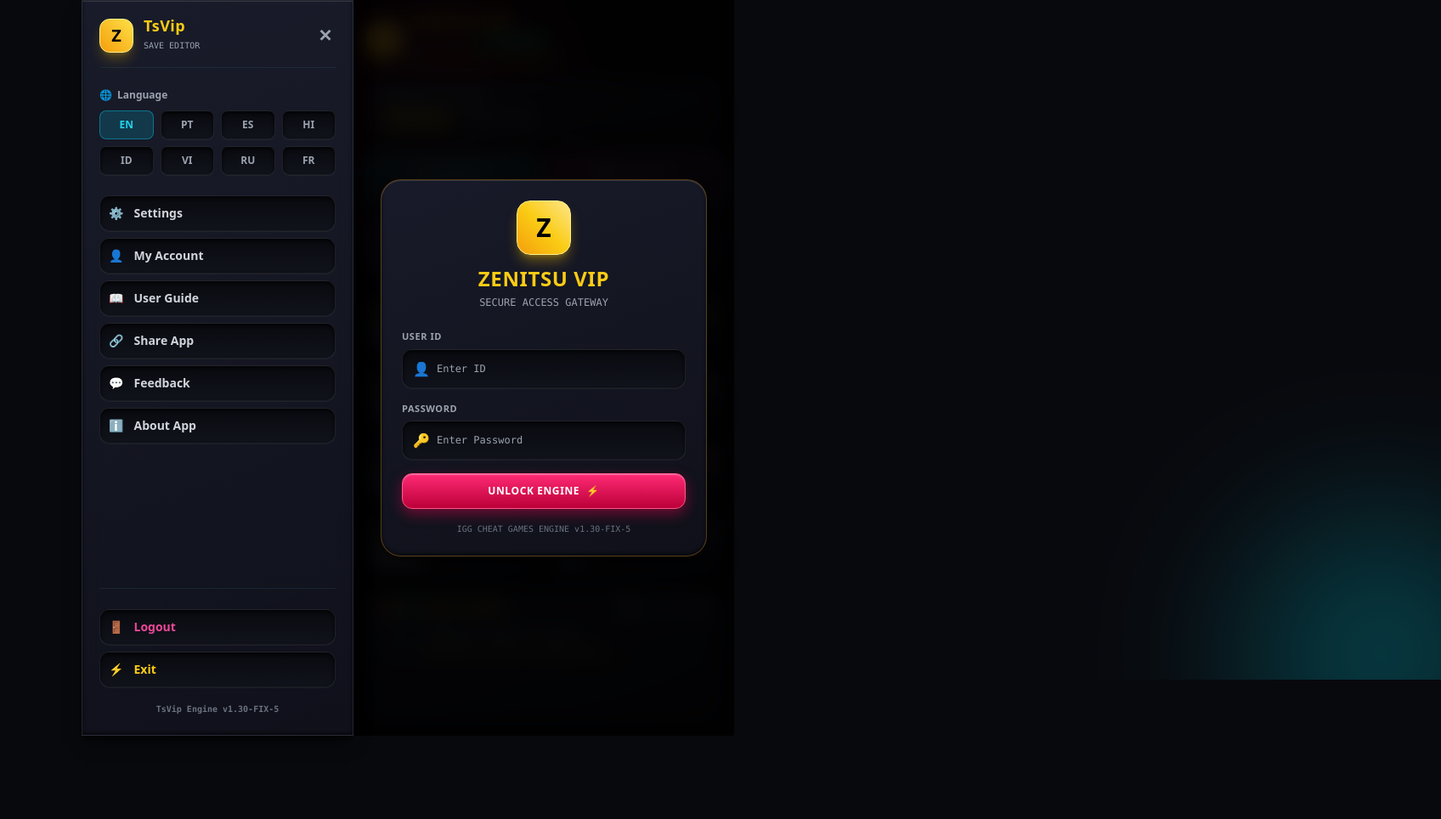
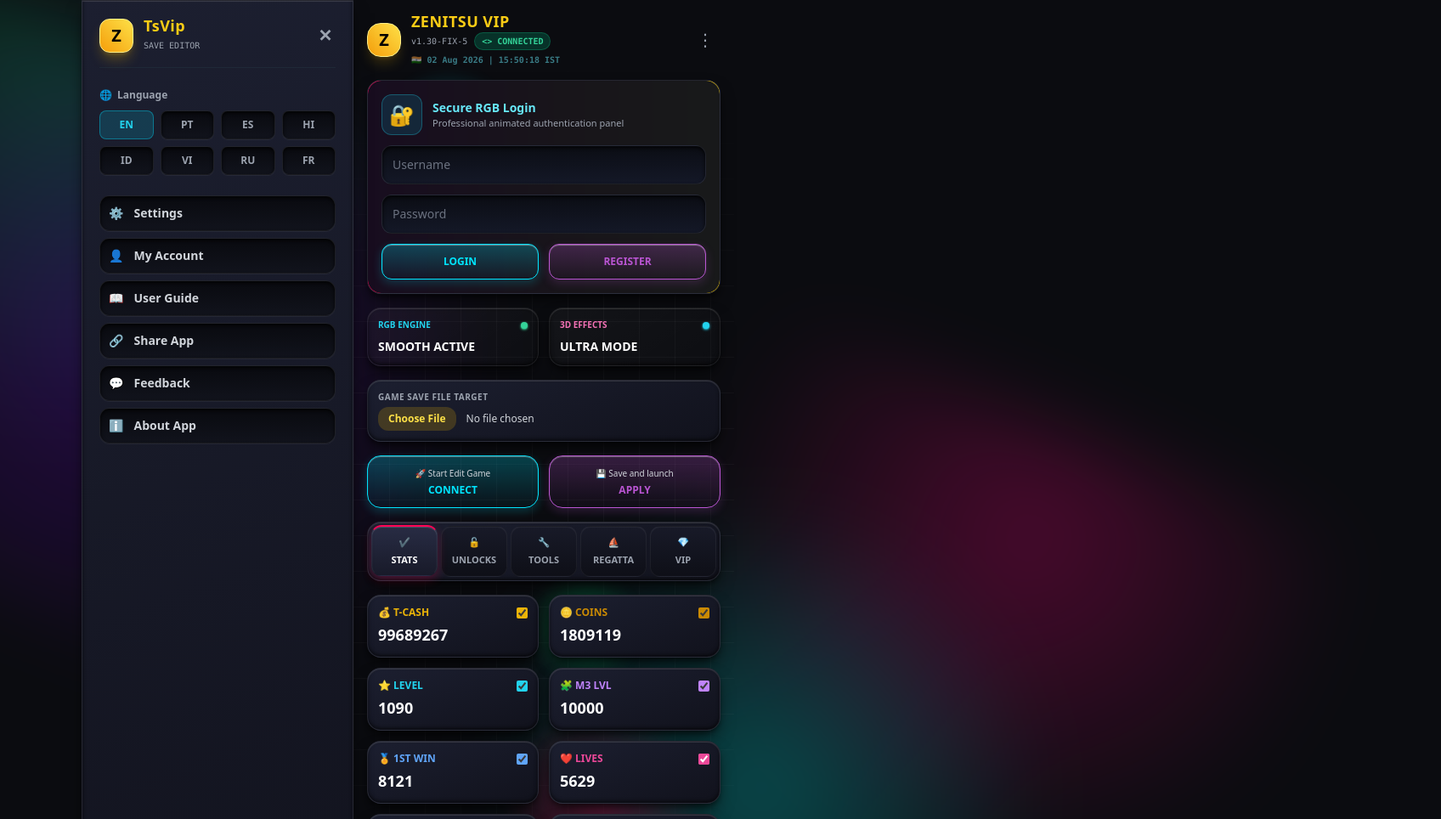
Before and after one commit to Aditya4650-am/zenitsu-vip-editor, a website: page public/index.html in a window 1280 px wide. Shown: the top 964 px of the page at 85% size, 1696 px wide, since content can reach past the window. Before the commit the page ends 866 px from the top, so only its background shows below. Drawn offline with nearby package versions, Linux system fonts and the light colour scheme.

Commit message:
Add files via upload

```diff
--- a/public/index.html
+++ b/public/index.html
@@ -7,9 +7,9 @@
     <script src="https://cdn.tailwindcss.com"></script>
     <style>
         :root {
-            --bg-dark: #08090d;
+            --bg-dark: #0b0c10;
             --card-base: #141622;
-            --card-border: rgba(255, 255, 255, 0.08);
+            --card-border: #232738;
             --neon-blue: #00e5ff;
             --neon-purple: #ba55d3;
             --neon-gold: #fbbf24;
@@ -21,66 +21,26 @@
             color: #ffffff;
             font-family: ui-sans-serif, system-ui, sans-serif;
             perspective: 1000px;
-            overflow-x: hidden;
-        }
-
-        /* 3D Animated Ambient Background Orbs */
-        .ambient-bg {
-            position: fixed;
-            top: 0;
-            left: 0;
-            width: 100vw;
-            height: 100vh;
-            z-index: -1;
-            overflow: hidden;
-            pointer-events: none;
-        }
-        .orb {
-            position: absolute;
-            border-radius: 50%;
-            filter: blur(80px);
-            opacity: 0.35;
-            animation: floatOrb 12s infinite ease-in-out alternate;
-        }
-        .orb-1 {
-            width: 280px;
-            height: 280px;
-            background: radial-gradient(circle, var(--neon-pink), transparent);
-            top: -50px;
-            left: -50px;
-        }
-        .orb-2 {
-            width: 320px;
-            height: 320px;
-            background: radial-gradient(circle, var(--neon-blue), transparent);
-            bottom: -80px;
-            right: -50px;
-            animation-delay: -6s;
-        }
-        @keyframes floatOrb {
-            0% { transform: translate(0, 0) scale(1) rotate(0deg); }
-            100% { transform: translate(40px, 50px) scale(1.15) rotate(180deg); }
         }
 
         /* Realistic 3D Box & Container Effects */
         .card-3d {
-            background: linear-gradient(160deg, rgba(28, 31, 48, 0.85) 0%, rgba(17, 18, 28, 0.9) 100%);
-            border: 1px solid var(--card-border);
+            background: linear-gradient(160deg, #1c1f30 0%, #11121c 100%);
+            border: 1px solid rgba(255, 255, 255, 0.08);
             box-shadow:
                 0 10px 20px -5px rgba(0, 0, 0, 0.7),
                 0 4px 6px -2px rgba(0, 0, 0, 0.5),
                 inset 0 1px 1px 0 rgba(255, 255, 255, 0.15),
                 inset 0 -2px 4px 0 rgba(0, 0, 0, 0.6);
-            transition: transform 0.3s cubic-bezier(0.2, 0.8, 0.2, 1), box-shadow 0.3s ease;
+            transition: transform 0.25s cubic-bezier(0.2, 0.8, 0.2, 1), box-shadow 0.25s ease;
             transform-style: preserve-3d;
-            backdrop-filter: blur(12px);
         }
 
         .card-3d:hover {
-            transform: translateY(-3px) rotateX(2deg) rotateY(-1deg);
+            transform: translateY(-3px) rotateX(3deg);
             box-shadow:
-                0 18px 30px -5px rgba(0, 0, 0, 0.8),
-                0 8px 12px -2px rgba(0, 0, 0, 0.6),
+                0 15px 25px -5px rgba(0, 0, 0, 0.8),
+                0 8px 10px -2px rgba(0, 0, 0, 0.6),
                 inset 0 1px 2px 0 rgba(255, 255, 255, 0.25);
         }
 
@@ -167,90 +127,147 @@
             background: linear-gradient(180deg, #090a0f 0%, #11131c 100%);
             border: 1px solid rgba(255, 255, 255, 0.07);
             box-shadow: inset 0 2px 4px rgba(0, 0, 0, 0.8), 0 1px 0 rgba(255, 255, 255, 0.05);
-            transition: border-color 0.2s ease, box-shadow 0.2s ease;
-        }
-        .input-3d:focus-within, .input-3d:focus {
-            border-color: var(--neon-blue);
-            box-shadow: inset 0 2px 4px rgba(0, 0, 0, 0.8), 0 0 10px rgba(0, 229, 255, 0.3);
         }
 
-        /* Login Screen 3D Entrance Effect */
-        #login-screen {
-            animation: loginEntrance 0.6s cubic-bezier(0.2, 0.8, 0.2, 1) forwards;
+        /* ===== RGB ULTRA ENGINE ADDITIONS ===== */
+        .rgb-bg {
+            position: fixed;
+            inset: -20%;
+            background:
+                radial-gradient(circle at 20% 20%, rgba(255,0,128,0.25), transparent 25%),
+                radial-gradient(circle at 80% 30%, rgba(0,255,255,0.25), transparent 25%),
+                radial-gradient(circle at 50% 80%, rgba(128,0,255,0.22), transparent 30%),
+                radial-gradient(circle at 10% 90%, rgba(0,255,128,0.18), transparent 25%);
+            filter: blur(40px);
+            animation: rgbFlow 16s linear infinite;
+            z-index: -3;
         }
-        @keyframes loginEntrance {
-            from {
-                opacity: 0;
-                transform: scale(0.9) rotateX(15deg) translateY(30px);
+
+        .rgb-mesh {
+            position: fixed;
+            inset: 0;
+            background-image:
+                linear-gradient(rgba(255,255,255,0.03) 1px, transparent 1px),
+                linear-gradient(90deg, rgba(255,255,255,0.03) 1px, transparent 1px);
+            background-size: 42px 42px;
+            mask-image: radial-gradient(circle at center, black 45%, transparent 85%);
+            z-index: -2;
         }
-            to {
-                opacity: 1;
-                transform: scale(1) rotateX(0deg) translateY(0);
+
+        .floating-orb {
+            position: fixed;
+            border-radius: 50%;
+            filter: blur(8px);
+            opacity: 0.7;
+            animation: floatOrb 10s ease-in-out infinite;
+            z-index: -1;
         }
+
+        .orb-1 {
+            width: 180px;
+            height: 180px;
+            background: radial-gradient(circle, rgba(0,229,255,0.55), transparent 70%);
+            top: 8%;
+            left: 5%;
         }
-        .shake-3d {
-            animation: shake3D 0.4s ease-in-out;
+
+        .orb-2 {
+            width: 240px;
+            height: 240px;
+            background: radial-gradient(circle, rgba(255,0,85,0.45), transparent 70%);
+            bottom: 12%;
+            right: 8%;
+            animation-delay: -3s;
         }
-        @keyframes shake3D {
-            0%, 100% { transform: translateX(0); }
-            20%, 60% { transform: translateX(-10px) rotateY(-5deg); }
-            40%, 80% { transform: translateX(10px) rotateY(5deg); }
+
+        .orb-3 {
+            width: 140px;
+            height: 140px;
+            background: radial-gradient(circle, rgba(0,255,128,0.45), transparent 70%);
+            top: 55%;
+            left: 45%;
+            animation-delay: -6s;
         }
+
+        .rgb-login-panel {
+            position: relative;
+            overflow: hidden;
+        }
+
+        .rgb-login-panel::before {
+            content: '';
+            position: absolute;
+            inset: -2px;
+            background: linear-gradient(
+                90deg,
+                #ff0055,
+                #ff8a00,
+                #ffee00,
+                #00ff88,
+                #00e5ff,
+                #7b2cff,
+                #ff00aa,
+                #ff0055
+            );
+            background-size: 400% 400%;
+            animation: borderRun 5s linear infinite;
+            z-index: 0;
+        }
+
+        .rgb-login-inner {
+            position: relative;
+            z-index: 1;
+            background: rgba(10,14,28,0.94);
+            border-radius: 1rem;
+            padding: 1rem;
+        }
+
+        .rgb-input {
+            background: linear-gradient(180deg, #0b0d14 0%, #141827 100%);
+            border: 1px solid rgba(255,255,255,0.08);
+            box-shadow: inset 0 2px 4px rgba(0,0,0,0.8);
+        }
+
+        .rgb-input:focus {
+            border-color: var(--neon-blue);
+            box-shadow:
+                0 0 18px rgba(0,229,255,0.28),
+                inset 0 2px 4px rgba(0,0,0,0.8);
+            outline: none;
+        }
+
+        .rgb-status-card {
+            background: linear-gradient(145deg, rgba(255,255,255,0.04), rgba(255,255,255,0.01));
+            border: 1px solid rgba(255,255,255,0.06);
+        }
+
+        @keyframes rgbFlow {
+            0% { transform: scale(1) rotate(0deg); }
+            50% { transform: scale(1.08) rotate(180deg); }
+            100% { transform: scale(1) rotate(360deg); }
+        }
+
+        @keyframes borderRun {
+            0% { background-position: 0% 50%; }
+            100% { background-position: 400% 50%; }
+        }
+
+        @keyframes floatOrb {
+            0%,100% { transform: translateY(0px); }
+            50% { transform: translateY(-18px); }
+        }
+
     </style>
 </head>
-<body class="p-4 max-w-md mx-auto min-h-screen flex flex-col justify-between relative">
 
-    <!-- AMBIENT 3D ORB BACKGROUND -->
-    <div class="ambient-bg">
-        <div class="orb orb-1"></div>
-        <div class="orb orb-2"></div>
-    </div>
+<body class="p-4 max-w-md mx-auto min-h-screen flex flex-col justify-between relative overflow-x-hidden">
 
-    <!-- 3D LOGIN SECTION OVERLAY -->
-    <div id="login-overlay" class="fixed inset-0 bg-black/85 backdrop-blur-md z-50 flex items-center justify-center p-4">
-        <div id="login-screen" class="card-3d w-full max-w-sm p-6 rounded-3xl relative overflow-hidden border border-amber-500/30">
-            <!-- Header Branding -->
-            <div class="text-center mb-6">
-                <div class="w-16 h-16 mx-auto bg-gradient-to-tr from-amber-500 via-yellow-400 to-amber-200 rounded-2xl flex items-center justify-center font-black text-3xl text-black shadow-lg shadow-yellow-500/40 border border-yellow-200 mb-3 transform hover:rotate-6 transition-transform">
-                    Z
-                </div>
-                <h1 class="font-black text-2xl tracking-wide text-yellow-400">ZENITSU VIP</h1>
-                <p class="text-xs text-gray-400 font-mono mt-1">SECURE ACCESS GATEWAY</p>
-            </div>
+    <div class="rgb-bg"></div>
+    <div class="rgb-mesh"></div>
+    <div class="floating-orb orb-1"></div>
+    <div class="floating-orb orb-2"></div>
+    <div class="floating-orb orb-3"></div>
 
-            <!-- Login Form -->
-            <form id="loginForm" onsubmit="handleLogin(event)" class="space-y-4">
-                <div>
-                    <label class="block text-[11px] font-bold text-gray-400 mb-1.5 uppercase tracking-wider">User ID</label>
-                    <div class="input-3d rounded-xl flex items-center px-3 py-2.5">
-                        <span class="mr-2 text-yellow-400">👤</span>
-                        <input type="text" id="login-id" required placeholder="Enter ID" class="w-full bg-transparent text-xs text-white outline-none font-mono">
-                    </div>
-                </div>
-
-                <div>
-                    <label class="block text-[11px] font-bold text-gray-400 mb-1.5 uppercase tracking-wider">Password</label>
-                    <div class="input-3d rounded-xl flex items-center px-3 py-2.5">
-                        <span class="mr-2 text-yellow-400">🔑</span>
-                        <input type="password" id="login-pass" required placeholder="Enter Password" class="w-full bg-transparent text-xs text-white outline-none font-mono">
-                    </div>
-                </div>
-
-                <div id="login-error" class="hidden text-pink-500 text-xs text-center font-bold font-mono bg-pink-500/10 py-2 rounded-xl border border-pink-500/30">
-                    ⚠️ Invalid Credentials!
-                </div>
-
-                <button type="submit" class="btn-3d-pink w-full py-3 rounded-xl font-black text-white text-xs tracking-wider uppercase flex items-center justify-center gap-2 mt-2">
-                    <span>Unlock Engine</span>
-                    <span>⚡</span>
-                </button>
-            </form>
-
-            <div class="text-center mt-4 text-[10px] text-gray-500 font-mono">
-                IGG CHEAT GAMES ENGINE v1.30-FIX-5
-            </div>
-        </div>
-    </div>
 
     <!-- OVERLAY & SIDE DRAWER (MENU) -->
     <div id="drawer-overlay" onclick="toggleMenu()" class="hidden fixed inset-0 bg-black/80 backdrop-blur-sm z-40"></div>
@@ -268,7 +285,7 @@
                 <button onclick="toggleMenu()" class="text-gray-400 hover:text-white text-xl font-bold p-1">✕</button>
             </div>
 
-            <!-- Language Switcher Grid -->
+            <!-- Language Switcher Grid (Supports EN, PT, ES, HI, ID, VI, RU, FR) -->
             <div class="mb-6">
                 <span class="text-xs font-semibold text-gray-400 mb-2.5 block flex items-center gap-1.5">🌐 <span data-i18n="lang_title">Language</span></span>
                 <div class="grid grid-cols-4 gap-2 text-xs text-center font-semibold" id="lang-grid">
@@ -301,6 +318,7 @@
             <div class="text-center text-[10px] text-gray-500 pt-2 font-mono">TsVip Engine v1.30-FIX-5</div>
         </div>
     </div>
+
     <!-- MAIN DASHBOARD CONTENT -->
     <div>
         <!-- Top App Bar -->
@@ -313,11 +331,55 @@
                         <span class="text-[10px] text-gray-400 font-mono">v1.30-FIX-5</span>
                         <span class="text-[10px] bg-emerald-900/60 text-emerald-400 px-2 py-0.5 rounded-full font-mono font-bold border border-emerald-500/30">&lt;&gt; CONNECTED</span>
                     </div>
-                    <div class="text-[10px] text-yellow-400/90 font-mono font-semibold mt-1" id="ist-clock">🇮🇳 IST: Loading...</div>
+                    <div class="text-[10px] text-cyan-300 font-mono font-bold mt-1 animate-pulse" id="ist-clock">🇮🇳 IST: Loading...</div>
                 </div>
             </div>
             <button onclick="toggleMenu()" class="p-2 text-gray-400 hover:text-white text-xl">⋮</button>
         </div>
+
+
+        <!-- RGB ULTRA LOGIN PANEL -->
+        <div class="rgb-login-panel card-3d rounded-2xl mb-4">
+            <div class="rgb-login-inner">
+                <div class="flex items-center gap-3 mb-3">
+                    <div class="w-12 h-12 rounded-xl flex items-center justify-center bg-cyan-500/15 border border-cyan-400/30 text-2xl">🔐</div>
+                    <div>
+                        <h2 class="font-extrabold text-sm text-cyan-300">Secure RGB Login</h2>
+                        <p class="text-[11px] text-gray-400">Professional animated authentication panel</p>
+                    </div>
+                </div>
+
+                <div class="grid grid-cols-1 gap-3 mb-3">
+                    <input type="text" placeholder="Username" class="rgb-input w-full rounded-xl px-3 py-3 text-sm text-white placeholder-gray-500">
+                    <input type="password" placeholder="Password" class="rgb-input w-full rounded-xl px-3 py-3 text-sm text-white placeholder-gray-500">
+                </div>
+
+                <div class="grid grid-cols-2 gap-3">
+                    <button class="btn-3d-connect py-3 rounded-xl font-bold text-xs">LOGIN</button>
+                    <button class="btn-3d-apply py-3 rounded-xl font-bold text-xs">REGISTER</button>
+                </div>
+            </div>
+        </div>
+
+        <!-- RGB SYSTEM STATUS -->
+        <div class="grid grid-cols-2 gap-3 mb-4">
+            <div class="rgb-status-card card-3d rounded-2xl p-3">
+                <div class="flex items-center justify-between mb-2">
+                    <span class="text-[10px] text-cyan-400 font-bold">RGB ENGINE</span>
+                    <span class="w-2 h-2 rounded-full bg-emerald-400 shadow shadow-emerald-400"></span>
+                </div>
+                <div class="text-sm font-black text-white">SMOOTH ACTIVE</div>
+            </div>
+
+            <div class="rgb-status-card card-3d rounded-2xl p-3">
+                <div class="flex items-center justify-between mb-2">
+                    <span class="text-[10px] text-pink-400 font-bold">3D EFFECTS</span>
+                    <span class="w-2 h-2 rounded-full bg-cyan-400 shadow shadow-cyan-400"></span>
+                </div>
+                <div class="text-sm font-black text-white">ULTRA MODE</div>
+            </div>
+        </div>
+
 
         <!-- Target File Picker -->
         <div class="card-3d p-3 rounded-2xl mb-4">
@@ -451,6 +513,7 @@
         </div>
         <div id="console-log" class="h-24 overflow-y-auto space-y-1 text-gray-300 text-[11px]"></div>
     </div>
+
     <!-- DYNAMIC MODALS FOR DRAWER LINKS -->
     <div id="modal-container" class="hidden fixed inset-0 bg-black/80 backdrop-blur-md z-50 flex items-center justify-center p-4">
 
@@ -469,7 +532,7 @@
             <div class="flex justify-between items-center"><h3 class="font-bold text-base text-blue-400">👤 My Account</h3><button onclick="closeModals()" class="text-gray-400">✕</button></div>
             <div class="text-xs space-y-2 input-3d p-3 rounded-xl">
                 <div><span class="text-gray-400">License Status:</span> <span class="text-emerald-400 font-bold">VIP LIFETIME UNLOCKED</span></div>
-                <div><span class="text-gray-400">User ID:</span> <span id="account-user-id" class="font-mono text-gray-200">IGG</span></div>
+                <div><span class="text-gray-400">User ID:</span> <span class="font-mono text-gray-200">ZENITSU-88942-IN</span></div>
             </div>
             <button onclick="closeModals()" class="w-full py-2 bg-blue-600 font-bold rounded-xl text-xs">Close</button>
         </div>
@@ -511,34 +574,12 @@
         </div>
     </div>
 
-    <!-- UI Logic & Authentication Script -->
+    <!-- UI Logic Script -->
     <script>
         let currentTab = 'stats';
         let currentLang = 'en';
 
-        // Login Logic
-        function handleLogin(e) {
-            e.preventDefault();
-            const idInput = document.getElementById('login-id').value.trim();
-            const passInput = document.getElementById('login-pass').value.trim();
-            const errorBox = document.getElementById('login-error');
-            const loginBox = document.getElementById('login-screen');
-
-            // Exact match validation
-            if (idInput === "IGG" && passInput === "626826") {
-                document.getElementById('login-overlay').classList.add('hidden');
-                document.getElementById('account-user-id').innerText = idInput;
-                writeLog(`Authenticated successfully as user: ${idInput}`, 'text-emerald-400');
-            } else {
-                errorBox.classList.remove('hidden');
-                loginBox.classList.remove('shake-3d');
-                void loginBox.offsetWidth; // Trigger reflow
-                loginBox.classList.add('shake-3d');
-                writeLog('Authentication Failed: Invalid ID or Password', 'text-pink-500');
-            }
-        }
-
-        // Full i18n Translations Dictionary
+        // Full i18n Translations Dictionary covering all 8 languages visible in the UI menu
         const translations = {
             en: {
                 lang_title: "Language", menu_settings: "Settings", menu_account: "My Account", menu_guide: "User Guide", menu_share: "Share App", menu_feedback: "Feedback", menu_about: "About App", menu_logout: "Logout", menu_exit: "Exit", label_file: "GAME SAVE FILE TARGET", btn_sub_connect: "🚀 Start Edit Game", btn_connect: "CONNECT", btn_sub_apply: "💾 Save and launch", btn_apply: "APPLY", tab_stats: "STATS", tab_unlocks: "UNLOCKS", tab_tools: "TOOLS", tab_regatta: "REGATTA", tab_vip: "VIP", unlocks_title: "Township Game Unlocks", unlock_buildings: "🏢 Unlock All Buildings & Factories", unlock_expansions: "🗺️ Unlock All Land Expansions", unlock_skins: "🎨 Unlock All Town Skins & Sets", tools_title: "Save Integrity Tools", tool_antiban: "🛡️ Enable Anti-Ban Protection Bypass", tool_instant: "⚡ Instant Factory Production", regatta_title: "Regatta Tasks", regatta_desc: "Inject 100 high-score tasks (150 points) into your Regatta. Works only if you have an active Regatta.", btn_inject: "Inject 100 Tasks", vip_title: "VIP Premium Features", vip_desc: "Unlocks Golden Ticket, Max Zoo Level, and Unlimited Booster Duration.", vip_golden: "🎟️ Activate Golden Ticket Season Pass"
@@ -575,6 +616,7 @@
                 if (dict[key]) el.innerText = dict[key];
             });
 
+            // Highlight Selected Language Pill
             document.querySelectorAll('#lang-grid button').forEach(b => {
                 b.className = "p-2 rounded-lg input-3d text-gray-400 hover:text-white";
             });
@@ -607,7 +649,13 @@
         }
 
         writeLog('ZENITSU VIP Engine running...');
-        writeLog('Awaiting security authentication...', 'text-yellow-400');
+        writeLog('Connected: . Save file initialized.', 'text-emerald-400');
+        writeLog('Ready to edit!', 'text-emerald-400');
+
+        writeLog('RGB Ultra Engine synchronized successfully.', 'text-cyan-400');
+        writeLog('Smooth animated RGB background activated.', 'text-purple-400');
+        writeLog('3D glassmorphism reflections initialized.', 'text-yellow-400');
+
 
         function toggleMenu() {
             document.getElementById('side-drawer').classList.toggle('-translate-x-full');
@@ -627,10 +675,8 @@
 
         function actionLogout() {
             toggleMenu();
-            document.getElementById('login-overlay').classList.remove('hidden');
-            document.getElementById('login-pass').value = '';
-            document.getElementById('login-error').classList.add('hidden');
             writeLog('User session logged out.', 'text-pink-400');
+            alert('Logged out successfully.');
         }
 
         function actionExit() {
```
Lines whose indentation alone changed are shown as unchanged.
